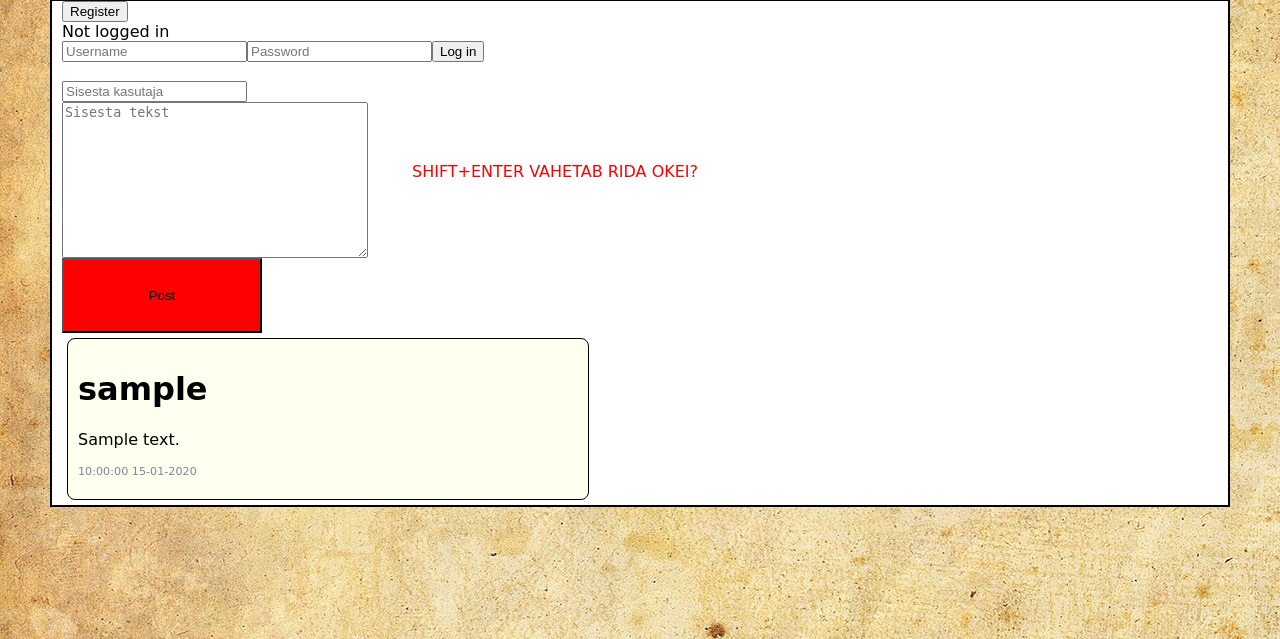
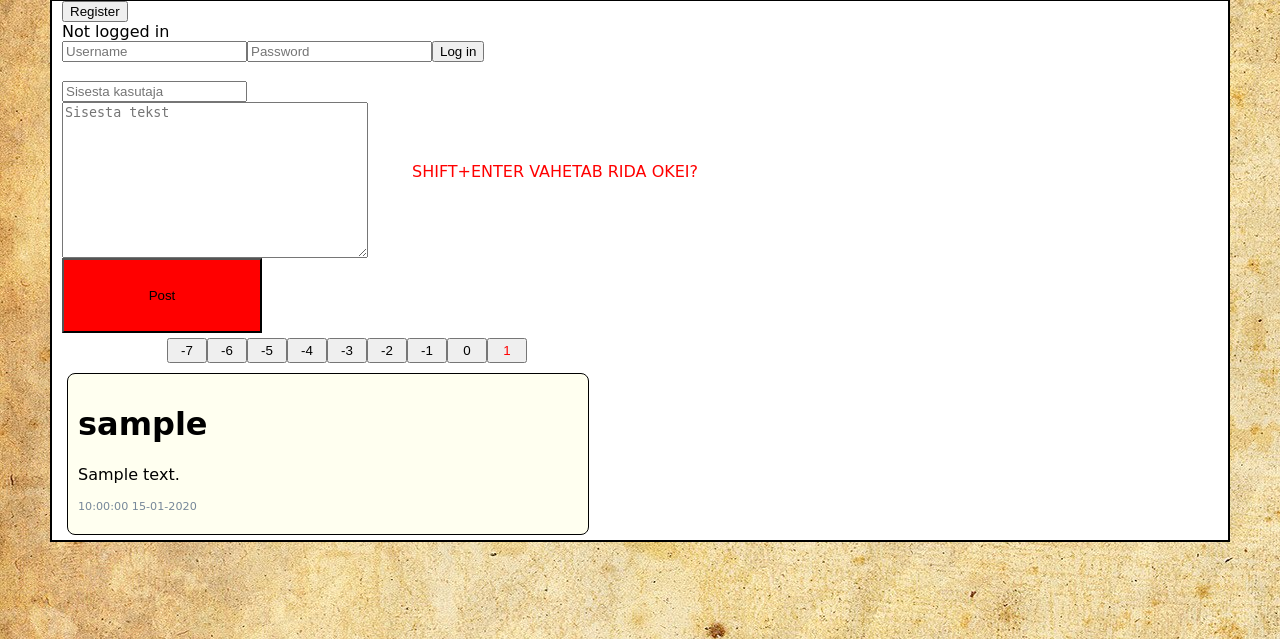
Before and after one commit to pratsep/shoutbox, a PHP site: page / in a window 1280 px wide. Shown: the part 161-800 px from the top of the page. Run offline with PHP 8.4, Linux system fonts and the light colour scheme; tables that the repository leaves empty or names only in its code hold one stand-in row (values such as "Sample post").

Commit message:
Chati lehtede nupud korda

```diff
--- a/index.php
+++ b/index.php
@@ -74,7 +74,7 @@
                 }
                 $sql = "SELECT username, comment, time FROM pratsep_shoutbox order by time desc";
                 $result = mysqli_query($conn, $sql);
-                $pages = ceil(mysqli_num_rows($result))/10;
+                $pages = ceil(mysqli_num_rows($result)/10);
                 if (!isset($_GET['page'])) {
                   $currentpage=1;
                 }
@@ -82,18 +82,48 @@
                   $currentpage=$_GET['page'];
                 }
                 //previous
+                echo '<div class="prvnxtButtons">';
                 if ($pages>1 && isset($_GET['page']) && $currentpage>1) {
                   $pagenr1 = $_GET['page'] - 1;
                   $addr1 = "window.location.href='?page=$pagenr1'";
-                  echo '<button class="pnBtn" id="prBtn" onclick="'.$addr1.'">Previous page</button>';
+                  echo '<button id="previousButton" onclick="'.$addr1.'">Previous page</button>';
                 }
+                echo '</div>';
+                //page buttons
+                echo '<div id="pageButtons">';
+                if ($pages > 1 && $currentpage < 6) {
+                    if($pages-$currentpage>4){
+                        for ($i=1; $i < 10; $i++) {
+                            $addr = "window.location.href='?page=$i'";
+                            echo '<button class="numberButton" id="pg' . $i . '" onclick="' . $addr . '">' . $i . '</button>';
+                            //id="page'.$i.'"
+                        }
+                    }
+                }
+                else if($pages > 1 && $currentpage >= 6 && $currentpage + 3 < $pages) {
+                    for ($i=$currentpage-4; $i < $currentpage+5; $i++) {
+                        $addr = "window.location.href='?page=$i'";
+                        echo '<button class="numberButton" id="pg' . $i . '" onclick="' . $addr . '">' . $i . '</button>';
+                        //id="page'.$i.'"
+                    }
+                }
+                else {
+                    for ($i=$pages-8; $i < $pages+1; $i++) {
+                        $addr = "window.location.href='?page=$i'";
+                        echo '<button class="numberButton" id="pg' . $i . '" onclick="' . $addr . '">' . $i . '</button>';
+                        //id="page'.$i.'"
+                    }
+                }
+                echo '</div>';
                 //next
+                echo '<div class="prvnxtButtons">';
                 if ($pages>1 && $currentpage<$pages) {
-                  $pagenr2 = $currentpage + 1;
-                  $addr2 = "window.location.href='?page=$pagenr2'";
-                  echo '<button class="pnBtn" id="ntBtn" onclick="'.$addr2.'">Next page</button>';
+                    $pagenr2 = $currentpage + 1;
+                    $addr2 = "window.location.href='?page=$pagenr2'";
+                    echo '<button id="nextButton" onclick="'.$addr2.'">Next page</button>';
                 }
-                //page buttons
+                echo '</div>'
+            /*
                 if ($pages > 1) {
                   if ($currentpage-4<1) {
                     $underpage = abs($currentpage-5);
@@ -109,10 +139,11 @@
                   }
                   for ($i=$currentpage-4+$underpage; $i < $currentpage+5-$overpage; $i++) {
                     $addr = "window.location.href='?page=$i'";
-                    echo '<button class="nrBtn" id="pg'.$i.'" onclick="'.$addr.'">'.$i.'</button>';
+                    echo '<button class="numberButton" id="pg'.$i.'" onclick="'.$addr.'">'.$i.'</button>';
                     //id="page'.$i.'"
                   }
                 }
+            */
             ?>
         </div>
         <?php
--- a/styles2.css
+++ b/styles2.css
@@ -11,22 +11,6 @@ body {
     height: 10em;
     border-bottom: 2px solid black;
 }
-/*
-#pgLeft {
-    border-right: 2px solid black;
-    height: 100%;
-    width: 50px;
-    float: left;
-    //background-image: url("background/header.jpg");
-}
-#pgRight {
-    border-left: 2px solid black;
-    height: 100%;
-    width: 50px;
-    float: right;
-    //background-image: url("background/header.jpg");
-}
-*/
 .pgBody {
     background-color: white;
     margin-top: 10em;
@@ -48,6 +32,9 @@ body {
     left: 0;
     right: 0;
     margin: auto;
+}
+.comments {
+    clear: both;
 }
 .comment {
     padding: 10px;
@@ -77,12 +64,27 @@ textarea {
     height: 75px;
     background-color: red;
 }
-.pnBtn {
-    width: 150px;
+#prBtn, #ntBtn{
+    height: 25px;
+    width: 100px;
+    float: left;
 }
-#prBtn {
-
+#pageButtons, .prvnxtButtons {
+    float: left;
+    height: 30px;
 }
-.nrBtn {
+.prvnxtButtons, #previousButton, #nextButton {
+    width: 100px;
+    height: 25px;
+}
+.numberButton {
     width: 40px;
+    height: 25px;
+    //float: left;
 }
+.pages {
+    margin: 5px;
+    overflow: hidden;
+    //position: relative;
+    //left: 300px;
+}
```
